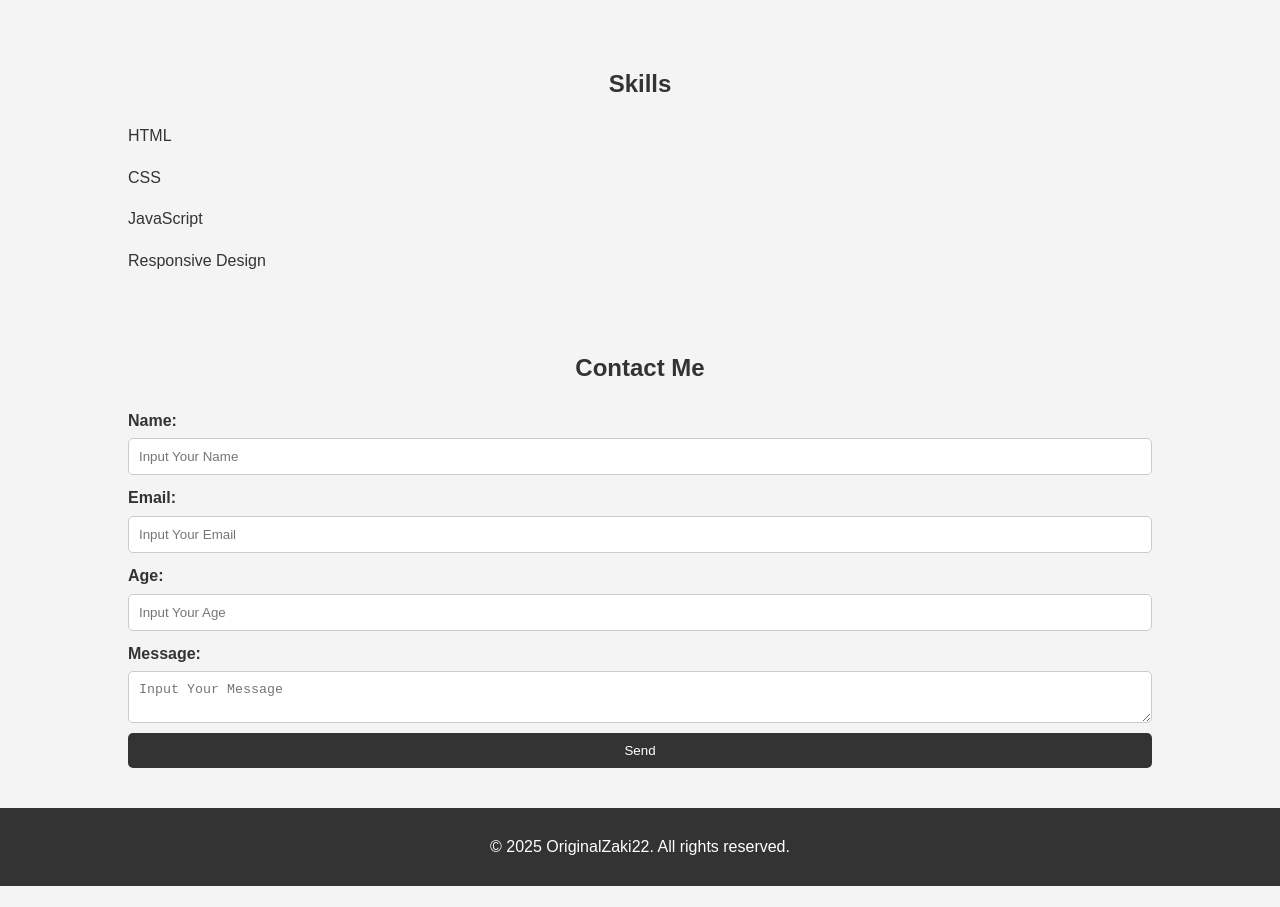
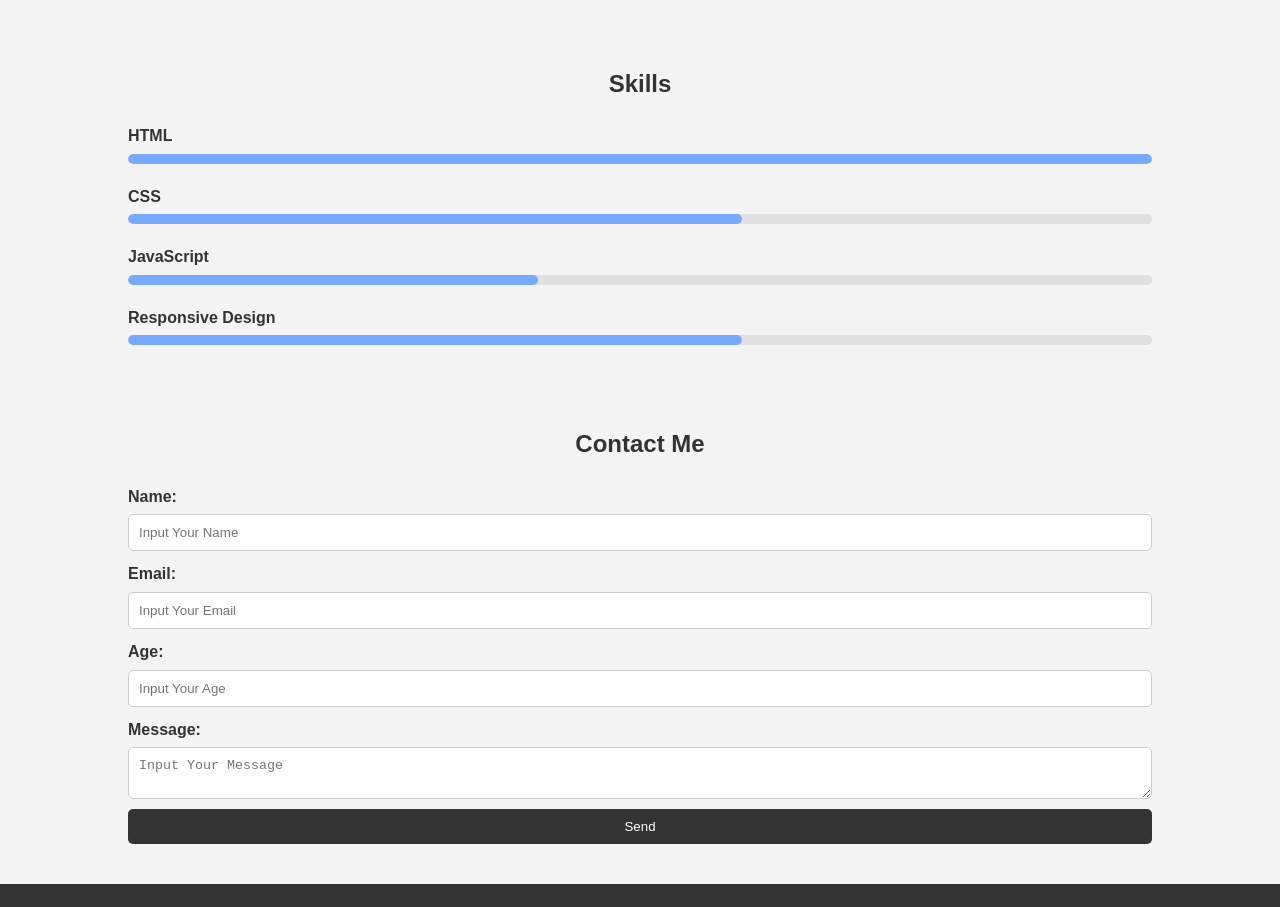
Before and after one commit to Originalzaki22/My-Portfolio, a plain HTML site: page index.html in a window 1280 px wide. Shown: the part 900-1807 px from the top of the page. Before the commit the page ends 1786 px from the top, so only its background shows below. Drawn offline with Linux system fonts and the light colour scheme.

Commit message:
Update style.css
Progress bar styling

```diff
--- a/style.css
+++ b/style.css
@@ -85,17 +85,27 @@ header nav ul li a:hover{
 }
 
 /* Skills */
-#skills ul {
-    list-style: none;
-    padding: 0;
+#skills .skill {
+    margin-bottom: 20px;
 }
 
-#skills ul li {
-    background: #77aaff;
-    color: #fff;
-    padding: 10px;
-    margin-bottom: 5px;
+#skills .skill p {
+    margin: 0 0 5px 0;
+    font-weight: bold;
+}
+
+.progress-bar {
+    width: 100%;
+    background-color: #e0e0e0;
     border-radius: 5px;
+    overflow: hidden;
+}
+
+.progress {
+    height: 10px;
+    background-color: #77aaff;
+    border-radius: 5px;
+    transition: width 0.5s ease-in-out;
 }
 
 /* Contact Form */
```
